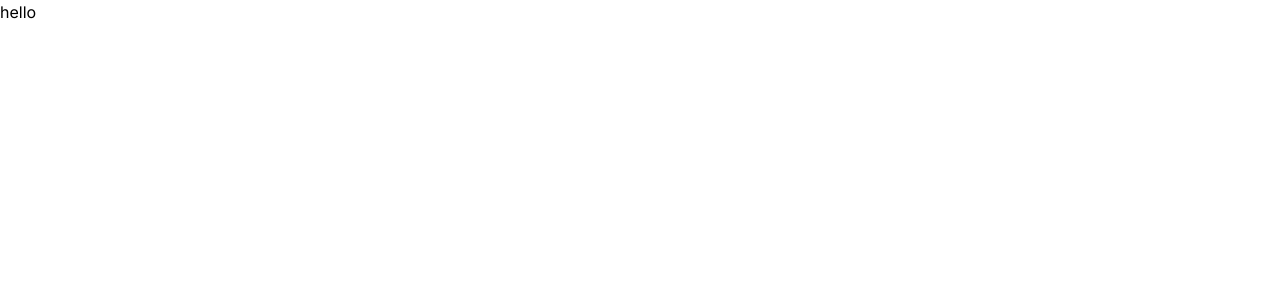
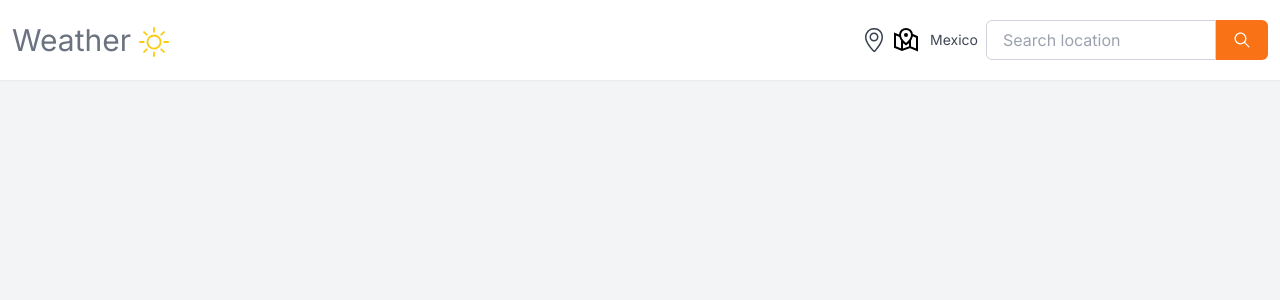
Before and after one commit to rfloresj/weatherApp, a Next.js app: page / in a window 1280 px wide. Shown: the top 300 px of the page. Built offline with nearby package versions, Linux system fonts and the light colour scheme.

Commit message:
search-bar

```diff
--- /dev/null
+++ b/src/app/components/SearchBar.tsx
@@ -0,0 +1,24 @@
+import React from "react";
+import { IoIosSearch } from "react-icons/io";
+
+type Props = {};
+
+export default function SearchBar({}: Props) {
+  return (
+    <form className="flex relative items-center justify-center h-10">
+      <input
+        type="text"
+        placeholder="Search location"
+        className="px-4 py-2 w-[230px] border
+        border-gray-300 rounded-l-md focus:outline-none
+        focus:border-blue-500 h-full"
+      />
+      <button
+        className="px-4 py-[9px] bg-orange-500 text-white
+      rounded-r-md focus:outline-none hover:bg-yellow-500 h-full"
+      >
+        <IoIosSearch className="text-xl" />
+      </button>
+    </form>
+  );
+}
--- a/src/app/components/navBar.tsx
+++ b/src/app/components/navBar.tsx
@@ -0,0 +1,29 @@
+import React from "react";
+import { BsSun } from "react-icons/bs";
+import { GrMapLocation } from "react-icons/gr";
+import { SlLocationPin } from "react-icons/sl";
+import SearchBar from "./SearchBar";
+
+type Props = {};
+
+export default function NavBar({}: Props) {
+  return (
+    <nav className="shadow-sm sticky top-0 left-0 z-50 bg-white">
+      <div className="h-[80px] w-full flex justify-between items-center max-w-7xl px-3 mx-auto">
+        <p className="flex items-center justify-center gap-2">
+          <h2 className="text-gray-500 text-3xl">Weather</h2>
+          <BsSun className="text-3xl mt-1 text-yellow-400" />
+        </p>
+        {/*  */}
+        <section className="flex gap-2 items-center">
+          <SlLocationPin className="text-2xl text-gray-700 hover:opacity-60 cursor-pointer" />
+          <GrMapLocation className="text-2xl border-0" />
+          <p className="text-slate-900/80 text-sm pl-1"> Mexico </p>
+          <div>
+            <SearchBar />
+          </div>
+        </section>
+      </div>
+    </nav>
+  );
+}
--- a/src/app/page.tsx
+++ b/src/app/page.tsx
@@ -1,5 +1,10 @@
 import Image from "next/image";
+import NavBar from "./components/NavBar";
 
 export default function Home() {
-  return <div>hello </div>;
+  return (
+    <div className="flex flex-col gap-4 bg-gray-100 min-h-screen">
+      <NavBar />
+    </div>
+  );
 }
```
Also changed, not shown: package.json (+5 -4 lines), 1 other file (tests, documents, lock files or other folders).
